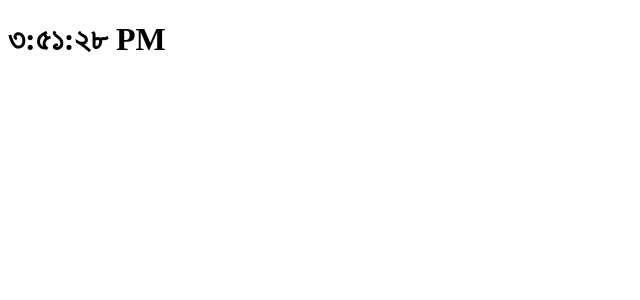
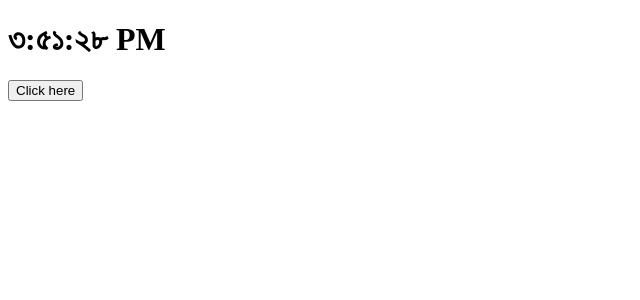
Before and after one commit to Muhammad-Riyead-Rahman/react-tutorials, a React (Create React App) app in the folder my-app/: page / in a window 1280 px wide. Shown: the top 300 px of the page, without its empty margins (0-640 px from the left). Built offline with nearby package versions, Linux system fonts and the light colour scheme.

Commit message:
complete

```diff
--- /dev/null
+++ b/my-app/src/Components/Button.js
@@ -0,0 +1,24 @@
+import React from 'react';
+
+class Button extends React.Component {
+    shouldComponentUpdate(nextProps) {
+        const { change: currentChange, locale: currentLocale } = this.props;
+        const { change: nextChange, locale: nextLocale } = nextProps;
+        if (currentChange === nextChange && nextLocale === currentLocale) {
+            return false;
+        }
+        return true;
+    }
+
+    render() {
+        console.log('button componenet rendered');
+        const { change, locale } = this.props;
+        return (
+            <button type="button" onClick={() => change(locale)}>
+                Click here
+            </button>
+        );
+    }
+}
+
+export default Button;
--- a/my-app/src/Components/Clock.js
+++ b/my-app/src/Components/Clock.js
@@ -1,7 +1,8 @@
 import React from 'react';
+import Button from './Button';
 
 class Clock extends React.Component {
-    state = { date: new Date() };
+    state = { date: new Date(), locale: 'bn-BD' };
 
     componentDidMount() {
         this.clockTimer = setInterval(() => this.tick(), 1000);
@@ -11,6 +12,12 @@
         clearInterval(this.clockTimer);
     }
 
+    handleClick = (locale) => {
+        this.setState({
+            locale,
+        });
+    };
+
     tick() {
         this.setState({
             date: new Date(),
@@ -18,12 +25,17 @@
     }
 
     render() {
-        const { date } = this.state;
-        const { locale } = this.props;
+        console.log('clock component rendered');
+        const { date, locale } = this.state;
         return (
-            <h1 className="heading">
-                <span className="text">{date.toLocaleTimeString(locale)}</span>
-            </h1>
+            <div>
+                <h1 className="heading">
+                    <span className="text">{date.toLocaleTimeString(locale)}</span>
+                </h1>
+                <Button change={this.handleClick} locale="en-US">
+                    Click here
+                </Button>
+            </div>
         );
     }
 }
```
